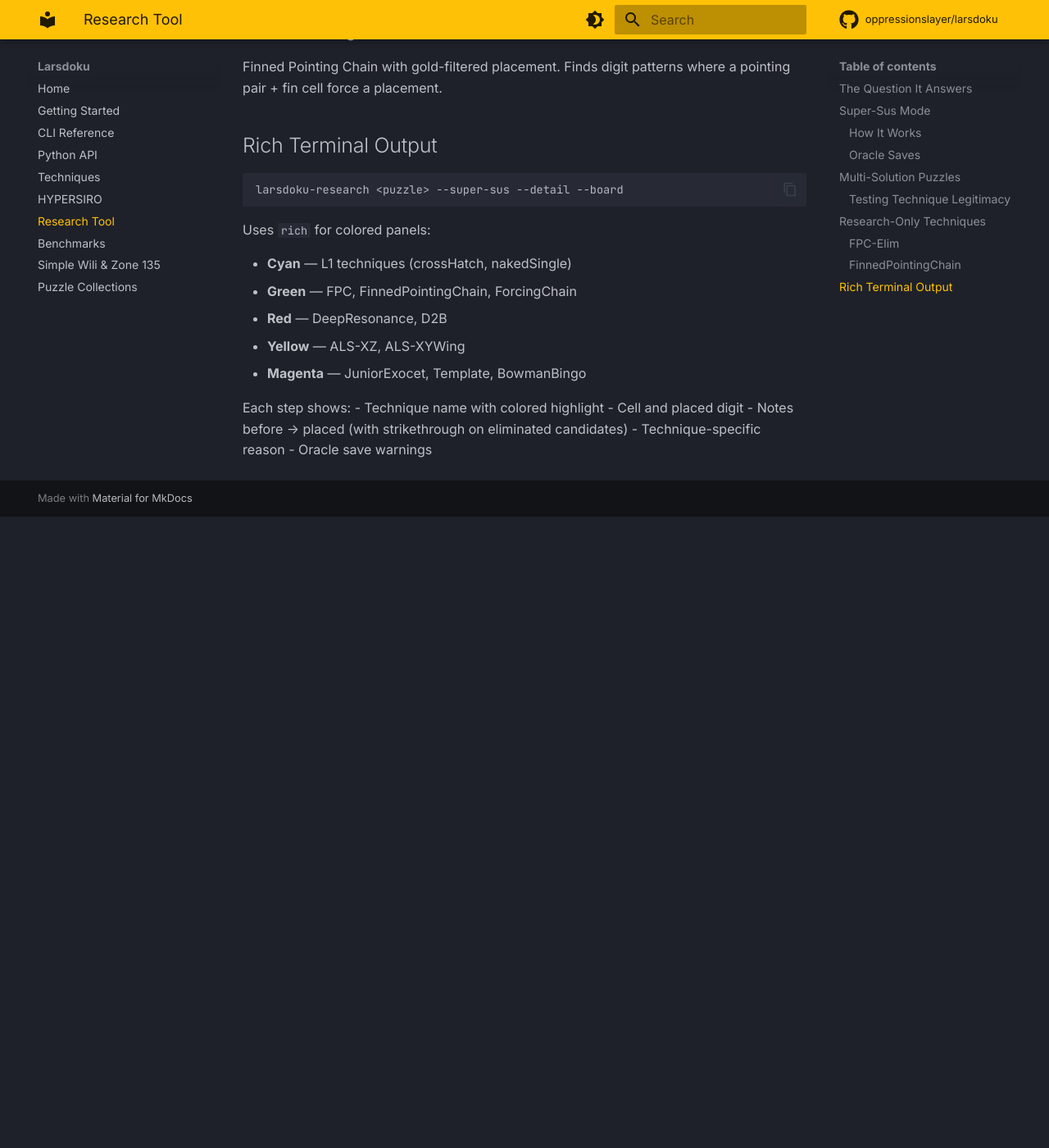
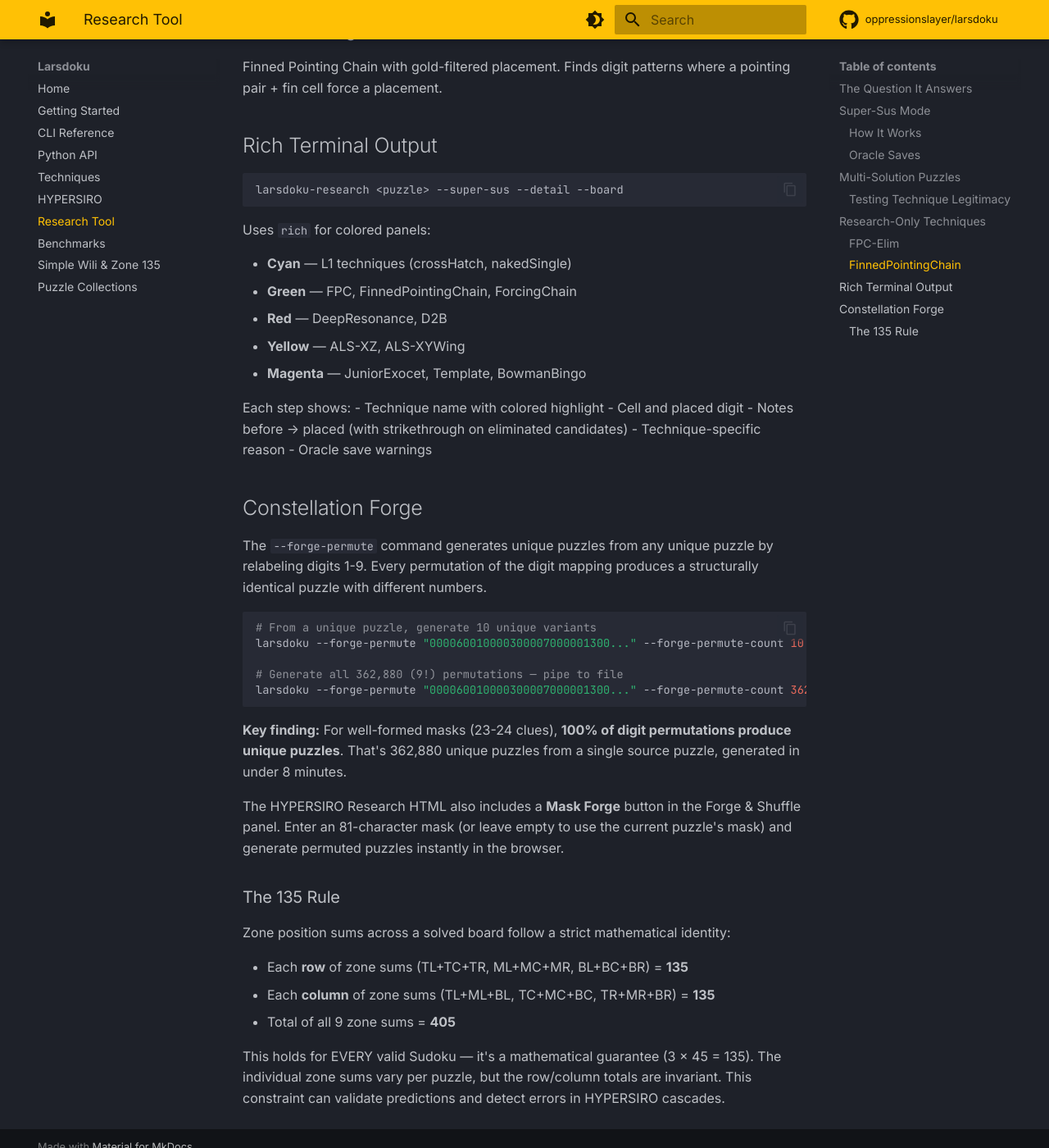
Before and after one commit to oppressionslayer/larsdoku-solver, an MkDocs documentation site: the page built from docs/research.md, in a window 1280 px wide and 1400 px high, scrolled down 1983 px. Shown: the whole window at 82% size. Built offline with MkDocs 1.6.1 and Material for MkDocs 9.7.7, drawn with Linux system fonts in a browser that asks for light colours; comment, search, counter and statistics services are not loaded; before the commit the page ends 2613 px from its top, so only the background shows below that.

Commit message:
Add files via upload

````diff
--- a/docs/research.md
+++ b/docs/research.md
@@ -83,3 +83,29 @@
 - Notes before → placed (with strikethrough on eliminated candidates)
 - Technique-specific reason
 - Oracle save warnings
+
+## Constellation Forge
+
+The `--forge-permute` command generates unique puzzles from any unique puzzle by relabeling digits 1-9. Every permutation of the digit mapping produces a structurally identical puzzle with different numbers.
+
+```bash
+# From a unique puzzle, generate 10 unique variants
+larsdoku --forge-permute "000060010000300007000001300..." --forge-permute-count 10
+
+# Generate all 362,880 (9!) permutations — pipe to file
+larsdoku --forge-permute "000060010000300007000001300..." --forge-permute-count 362880 >> all.txt
+```
+
+**Key finding:** For well-formed masks (23-24 clues), **100% of digit permutations produce unique puzzles**. That's 362,880 unique puzzles from a single source puzzle, generated in under 8 minutes.
+
+The HYPERSIRO Research HTML also includes a **Mask Forge** button in the Forge & Shuffle panel. Enter an 81-character mask (or leave empty to use the current puzzle's mask) and generate permuted puzzles instantly in the browser.
+
+### The 135 Rule
+
+Zone position sums across a solved board follow a strict mathematical identity:
+
+- Each **row** of zone sums (TL+TC+TR, ML+MC+MR, BL+BC+BR) = **135**
+- Each **column** of zone sums (TL+ML+BL, TC+MC+BC, TR+MR+BR) = **135**
+- Total of all 9 zone sums = **405**
+
+This holds for EVERY valid Sudoku — it's a mathematical guarantee (3 × 45 = 135). The individual zone sums vary per puzzle, but the row/column totals are invariant. This constraint can validate predictions and detect errors in HYPERSIRO cascades.
````
Also changed, not shown: docs/cli.md (+18 -1 lines).
